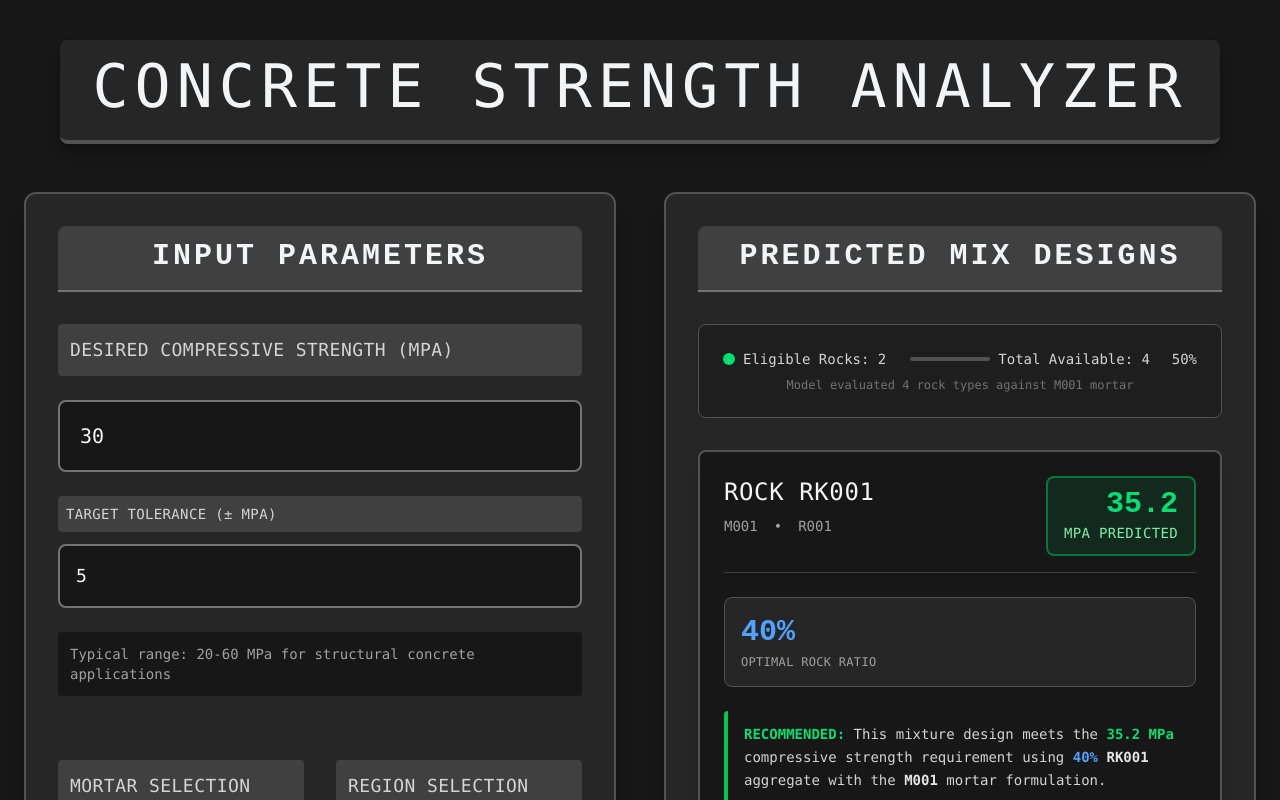
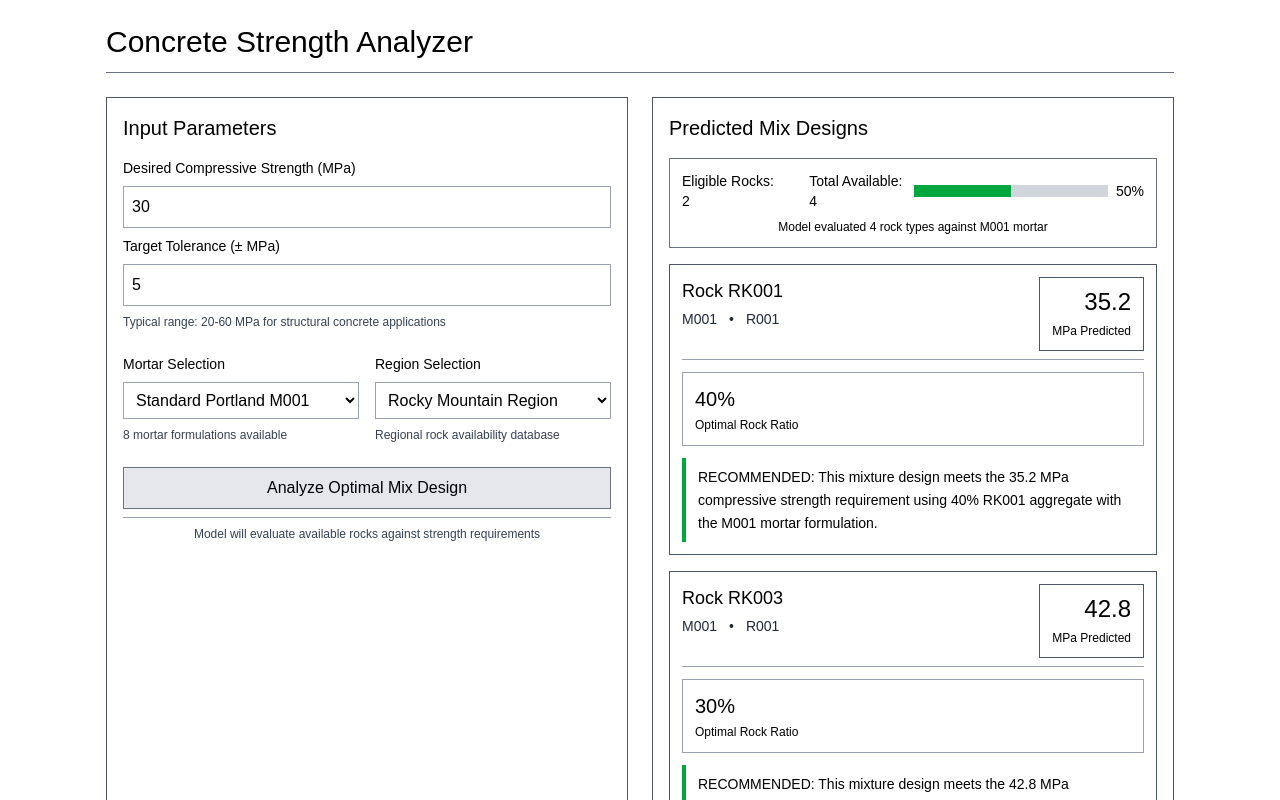
Before and after one commit to mindthemath/concrete, a React (Vite) app: page / in a window 1280 px wide. Shown: the top 800 px of the page. Built offline with nearby package versions, Linux system fonts and the light colour scheme.

Commit message:
simplify UI

```diff
--- a/src/App.tsx
+++ b/src/App.tsx
@@ -115,15 +115,15 @@ function App() {
   }
 
   return (
-    <div className="min-h-screen bg-neutral-900 text-gray-100">
-      <div className="container mx-auto px-6 py-10 max-w-[1700px]">
-        <header className="text-center mb-12">
-          <h1 className="text-4xl md:text-6xl font-mono uppercase tracking-widest border-b-4 border-neutral-600 pb-6 inline-block bg-neutral-800 px-8 py-4 rounded-lg shadow-lg shadow-black/25">
+    <div className="min-h-screen bg-white text-black">
+      <div className="mx-auto px-4 py-6 max-w-[1100px]">
+        <header className="mb-6 border-b border-gray-500">
+          <h1 className="text-3xl font-normal tracking-normal pb-3">
             Concrete Strength Analyzer
           </h1>
         </header>
 
-        <div className="grid grid-cols-1 lg:grid-cols-2 gap-10 xl:gap-12">
+        <div className="grid grid-cols-1 lg:grid-cols-2 gap-6">
           <InputPanel
             mortars={SAMPLE_MORTARS}
             regions={SAMPLE_REGIONS}
@@ -138,11 +138,9 @@ function App() {
           />
         </div>
 
-        <footer className="mt-16 text-center text-neutral-500 text-sm border-t-2 border-neutral-800 pt-8 bg-neutral-900 rounded-lg">
-          <p className="font-mono">Mind the Math, LLC | September 2025</p>
-          <p className="mt-2 text-xs font-mono">
-            For demonstration purposes only | Based on 96 experimental samples
-          </p>
+        <footer className="mt-10 text-center text-gray-700 text-sm border-t border-gray-500 pt-4">
+          <p>Mind the Math, LLC | September 2025</p>
+          <p className="mt-1 text-xs">For demonstration purposes only | Based on 96 experimental samples</p>
         </footer>
       </div>
     </div>
--- a/src/components/InputPanel.tsx
+++ b/src/components/InputPanel.tsx
@@ -22,16 +22,11 @@ const InputPanel: React.FC<InputPanelProps> = ({ mortars, regions, onSubmit, loa
   }
 
   return (
-    <section className="bg-neutral-800 border-2 border-neutral-600 rounded-xl p-8 shadow-xl shadow-black/20">
-      <h2 className="text-3xl font-bold mb-8 text-center uppercase tracking-widest border-b-2 border-neutral-500 pb-4 bg-neutral-700 px-6 py-3 rounded-t-lg">
-        Input Parameters
-      </h2>
-
-      <form onSubmit={handleSubmit} className="space-y-8">
-        <div className="space-y-6 mb-16">
-          <label className="block text-lg font-mono uppercase tracking-wide text-neutral-300 bg-neutral-700 p-3 rounded">
-            Desired Compressive Strength (MPa)
-          </label>
+    <section className="border border-gray-600 p-4 bg-white text-black">
+      <h2 className="text-xl mb-4">Input Parameters</h2>
+      <form onSubmit={handleSubmit} className="space-y-6">
+        <div className="space-y-2">
+          <label className="block text-sm">Desired Compressive Strength (MPa)</label>
           <input
             type="number"
             value={desiredStrength}
@@ -39,15 +34,13 @@ const InputPanel: React.FC<InputPanelProps> = ({ mortars, regions, onSubmit, loa
             min="10"
             max="100"
             step="0.1"
-            className="w-full p-5 bg-neutral-900 border-2 border-neutral-500 rounded-lg focus:border-blue-400 focus:outline-none text-xl font-mono text-neutral-100 shadow-inner"
+            className="basic-input"
             placeholder="Enter desired strength (MPa)"
             required
             disabled={loading}
           />
-          <div className="space-y-3">
-            <label className="block text-sm font-mono uppercase tracking-wide text-neutral-300 bg-neutral-700 p-2 rounded">
-              Target Tolerance (± MPa)
-            </label>
+          <div className="space-y-2">
+            <label className="block text-sm">Target Tolerance (± MPa)</label>
             <input
               type="number"
               value={threshold}
@@ -55,89 +48,74 @@ const InputPanel: React.FC<InputPanelProps> = ({ mortars, regions, onSubmit, loa
               min="0"
               max="30"
               step="0.1"
-              className="w-full p-4 bg-neutral-900 border-2 border-neutral-500 rounded-lg focus:border-blue-400 focus:outline-none text-lg font-mono text-neutral-100 shadow-inner"
+              className="basic-input"
               placeholder="Acceptable deviation in MPa"
               required
               disabled={loading}
             />
           </div>
-          <div className="text-sm text-neutral-400 font-mono bg-neutral-900 p-3 rounded">
+          <div className="text-xs text-gray-700">
             Typical range: 20-60 MPa for structural concrete applications
           </div>
         </div>
 
-        <div className="grid grid-cols-1 md:grid-cols-2 gap-8 mb-16 mt-8">
-          <div className="space-y-6">
-            <label className="block text-lg font-mono uppercase tracking-wide text-neutral-300 bg-neutral-700 p-3 rounded">
-              Mortar Selection
-            </label>
+        <div className="grid grid-cols-1 md:grid-cols-2 gap-4">
+          <div className="space-y-2">
+            <label className="block text-sm">Mortar Selection</label>
             <select
               value={mortarId}
               onChange={(e) => setMortarId(e.target.value)}
-              className="w-full p-5 bg-neutral-900 border-2 border-neutral-500 rounded-lg focus:border-blue-400 focus:outline-none text-xl font-mono text-neutral-100 shadow-inner appearance-none"
+              className="basic-input"
               required
               disabled={loading}
             >
               {mortars.map((mortar) => (
-                <option key={mortar.id} value={mortar.id} className="font-mono">
+                <option key={mortar.id} value={mortar.id}>
                   {mortar.name}
                 </option>
               ))}
             </select>
-            <div className="text-xs text-neutral-500 font-mono">8 mortar formulations available</div>
+            <div className="text-xs text-gray-700">8 mortar formulations available</div>
           </div>
 
-          <div className="space-y-6">
-            <label className="block text-lg font-mono uppercase tracking-wide text-neutral-300 bg-neutral-700 p-3 rounded">
-              Region Selection
-            </label>
+          <div className="space-y-2">
+            <label className="block text-sm">Region Selection</label>
             <select
               value={regionId}
               onChange={(e) => setRegionId(e.target.value)}
-              className="w-full p-5 bg-neutral-900 border-2 border-neutral-500 rounded-lg focus:border-blue-400 focus:outline-none text-xl font-mono text-neutral-100 shadow-inner appearance-none"
+              className="basic-input"
               required
               disabled={loading}
             >
               {regions.map((region) => (
-                <option key={region.id} value={region.id} className="font-mono">
+                <option key={region.id} value={region.id}>
                   {region.name}
                 </option>
               ))}
             </select>
-            <div className="text-xs text-neutral-500 font-mono">Regional rock availability database</div>
+            <div className="text-xs text-gray-700">Regional rock availability database</div>
           </div>
-
         </div>
 
-        <div className="space-y-4 mt-8 mb-6">
+        <div className="space-y-2 mt-4">
           <button
             type="submit"
             disabled={loading}
-            className={`
-              w-full py-5 px-8 uppercase font-mono tracking-widest text-xl border-[3px]
-              rounded-lg focus:outline-none transition-all duration-200 shadow-lg
-              ${loading
-                ? 'bg-neutral-700 border-neutral-600 cursor-not-allowed text-neutral-400 hover:bg-neutral-700'
-                : 'bg-green-600 hover:bg-green-700 border-green-500 hover:border-green-400 text-white font-bold'
-              }
-              ${!loading && 'hover:shadow-xl hover:shadow-green-500/25 transform hover:-translate-y-0.5'}
-            `}
+            className="basic-button w-full"
           >
             {loading ? (
-              <>
-                <span className="flex items-center justify-center">
-                  <svg className="animate-spin -ml-1 mr-3 h-5 w-5 text-white" xmlns="http://www.w3.org/2000/svg" fill="none" viewBox="0 0 24 24">
-                    <circle className="opacity-25" cx="12" cy="12" r="10" stroke="currentColor" strokeWidth="4"></circle>
-                    <path className="opacity-75" fill="currentColor" d="M4 12a8 8 0 018-8V0C5.373 0 0 5.373 0 12h4zm2 5.291A7.962 7.962 0 014 12H0c0 3.042 1.135 5.824 3 7.938l3-2.647z"></path>
-                  </svg>
-                  Running Inverse ML Model...
-                </span>
-              </>
+              <span className="inline-flex items-center justify-center">
+                <svg className="animate-spin h-4 w-4 mr-2" xmlns="http://www.w3.org/2000/svg" fill="none" viewBox="0 0 24 24">
+                  <circle className="opacity-25" cx="12" cy="12" r="10" stroke="currentColor" strokeWidth="4"></circle>
+                  <path className="opacity-75" fill="currentColor" d="M4 12a8 8 0 018-8V0C5.373 0 0 5.373 0 12h4zm2 5.291A7.962 7.962 0 014 12H0c0 3.042 1.135 5.824 3 7.938l3-2.647z"></path>
+                </svg>
+                Running Inverse ML Model...
+              </span>
             ) : (
               'Analyze Optimal Mix Design'
             )}
           </button>
-          <div className="text-center text-sm text-neutral-500 font-mono pt-4 border-t border-neutral-700">
+          <div className="text-center text-xs text-gray-700 pt-2 border-t border-gray-400">
             <p>Model will evaluate available rocks against strength requirements</p>
           </div>
         </div>
--- a/src/components/OutputPanel.tsx
+++ b/src/components/OutputPanel.tsx
@@ -35,28 +35,16 @@ const OutputPanel: React.FC<OutputPanelProps> = ({ result, loading, error }) =>
 
   if (loading) {
     return (
-      <section className="bg-neutral-800 border-2 border-neutral-600 rounded-xl p-8 shadow-xl shadow-black/20 min-h-[500px] flex items-center justify-center">
+      <section className="border border-gray-600 p-4 min-h-[300px] flex items-center justify-center bg-white text-black">
         <div className="text-center">
-          <h2 className="text-3xl font-bold mb-8 uppercase tracking-widest border-b-2 border-neutral-500 pb-4 bg-neutral-700 px-6 py-3 rounded-t-lg inline-block">
-            Model Output
-          </h2>
-          <div className="space-y-6">
-            <div className="flex items-center justify-center">
-              <svg className="animate-spin -ml-1 mr-3 h-12 w-12 text-blue-400" xmlns="http://www.w3.org/2000/svg" fill="none" viewBox="0 0 24 24">
-                <circle className="opacity-25" cx="12" cy="12" r="10" stroke="currentColor" strokeWidth="4"></circle>
-                <path className="opacity-75" fill="currentColor" d="M4 12a8 8 0 018-8V0C5.373 0 0 5.373 0 12h4zm2 5.291A7.962 7.962 0 014 12H0c0 3.042 1.135 5.824 3 7.938l3-2.647z"></path>
-              </svg>
-            </div>
-            <div>
-              <p className="text-2xl font-mono text-neutral-200 mb-2">Analyzing Concrete Mixtures</p>
-              <p className="text-lg text-neutral-400 font-mono">Phase 1: ML Inverse Design Model</p>
-            </div>
-            <div className="space-y-1 text-sm text-neutral-500 font-mono">
-              <p>• Evaluating {mockResult.total_rocks_in_region} rock types in selected region</p>
-              <p>• Testing mortar-rock compatibility matrix</p>
-              <p>• Optimizing for compressive strength target</p>
-            </div>
+          <h2 className="text-xl mb-4">Model Output</h2>
+          <div className="flex items-center justify-center mb-2">
+            <svg className="animate-spin h-8 w-8" xmlns="http://www.w3.org/2000/svg" fill="none" viewBox="0 0 24 24">
+              <circle className="opacity-25" cx="12" cy="12" r="10" stroke="currentColor" strokeWidth="4"></circle>
+              <path className="opacity-75" fill="currentColor" d="M4 12a8 8 0 018-8V0C5.373 0 0 5.373 0 12h4zm2 5.291A7.962 7.962 0 014 12H0c0 3.042 1.135 5.824 3 7.938l3-2.647z"></path>
+            </svg>
           </div>
+          <p className="text-sm">Analyzing Concrete Mixtures...</p>
         </div>
       </section>
     )
@@ -64,20 +52,14 @@ const OutputPanel: React.FC<OutputPanelProps> = ({ result, loading, error }) =>
 
   if (error) {
     return (
-      <section className="bg-red-900/20 border-2 border-red-600/50 rounded-xl p-8 shadow-xl shadow-red-900/20 min-h-[500px]">
-        <h2 className="text-3xl font-bold mb-8 text-center uppercase tracking-widest border-b-2 border-red-500/50 pb-4 bg-red-900/30 px-6 py-3 rounded-t-lg">
-          Model Output
-        </h2>
-        <div className="text-center py-8">
-          <div className="text-red-400 mb-6 p-4 bg-red-900/30 rounded-lg inline-block">
-            <h3 className="text-2xl font-mono uppercase tracking-wide mb-4 text-red-300">
-              Analysis Error
-            </h3>
-            <p className="text-lg text-neutral-200 font-mono mb-4 bg-red-900/20 p-4 rounded">{error}</p>
+      <section className="border border-red-600 p-4 bg-white text-black">
+        <h2 className="text-xl mb-4">Model Output</h2>
+        <div className="text-center py-4">
+          <div className="mb-4 p-3 border border-red-600 inline-block text-red-700">
+            <h3 className="text-lg mb-2">Analysis Error</h3>
+            <p className="text-sm">{error}</p>
           </div>
-          <p className="text-sm text-neutral-400 font-mono">
-            Please verify input parameters and try again
-          </p>
+          <p className="text-xs">Please verify input parameters and try again</p>
         </div>
       </section>
     )
@@ -85,16 +67,12 @@ const OutputPanel: React.FC<OutputPanelProps> = ({ result, loading, error }) =>
 
   if (!displayResult?.predictions?.length) {
     return (
-      <section className="bg-neutral-800 border-2 border-neutral-600 rounded-xl p-8 shadow-xl shadow-black/20 min-h-[500px]">
-        <h2 className="text-3xl font-bold mb-8 text-center uppercase tracking-widest border-b-2 border-neutral-500 pb-4 bg-neutral-700 px-6 py-3 rounded-t-lg">
-          {displayResult?.mocked ? 'Model Output (Mocked)' : 'Model Output'}
-        </h2>
-        <div className="text-center py-16">
-          <div className="text-6xl font-mono text-neutral-500 mb-6">∅</div>
-          <p className="text-xl text-neutral-300 font-mono mb-4">
-            No Viable Mixtures Found
-          </p>
-          <div className="space-y-2 text-neutral-400 font-mono max-w-md mx-auto">
+      <section className="border border-gray-600 p-4 bg-white text-black">
+        <h2 className="text-xl mb-4">{displayResult?.mocked ? 'Model Output (Mocked)' : 'Model Output'}</h2>
+        <div className="text-center py-10">
+          <div className="text-4xl mb-3">∅</div>
+          <p className="text-base mb-2">No Viable Mixtures Found</p>
+          <div className="text-sm max-w-md mx-auto text-gray-800">
             <p>• No rocks in the selected region meet strength requirements</p>
             <p>• Consider increasing target strength or selecting different parameters</p>
             <p>• 0/{displayResult?.total_rocks_in_region || 0} rocks eligible</p>
@@ -105,94 +83,75 @@ const OutputPanel: React.FC<OutputPanelProps> = ({ result, loading, error }) =>
   }
 
   return (
-    <section className="bg-neutral-800 border-2 border-neutral-600 rounded-xl p-8 shadow-xl shadow-black/20">
-      <h2 className="text-3xl font-bold mb-8 text-center uppercase tracking-widest border-b-2 border-neutral-500 pb-4 bg-neutral-700 px-6 py-3 rounded-t-lg">
-        {displayResult?.mocked ? 'Predicted Mix Designs (Mocked)' : 'Predicted Mix Designs'}
-      </h2>
+    <section className="border border-gray-600 p-4 bg-white text-black">
+      <h2 className="text-xl mb-4">{displayResult?.mocked ? 'Predicted Mix Designs (Mocked)' : 'Predicted Mix Designs'}</h2>
 
-      <div className="bg-neutral-900/50 border border-neutral-600 rounded-lg p-6 mb-8">
-        <div className="flex flex-col md:flex-row justify-between items-center text-sm font-mono text-neutral-300 space-y-2 md:space-y-0">
-          <div className="flex items-center space-x-6">
-            <span className="flex items-center">
-              <div className="w-3 h-3 bg-green-400 rounded-full mr-2"></div>
-              Eligible Rocks: {displayResult.eligible_rocks}
-            </span>
-            <span className="flex items-center">
-              <div className="w-20 h-1 bg-neutral-600 rounded-full mr-2"></div>
-              Total Available: {displayResult.total_rocks_in_region}
-            </span>
+      <div className="border border-gray-500 p-3 mb-4">
+        <div className="flex flex-col md:flex-row justify-between items-center text-sm">
+          <div className="flex items-center gap-6">
+            <span>Eligible Rocks: {displayResult.eligible_rocks}</span>
+            <span>Total Available: {displayResult.total_rocks_in_region}</span>
           </div>
-          <div className="flex items-center space-x-2">
-            <div className="w-full bg-neutral-700 rounded-full h-3">
+          <div className="flex items-center gap-2 w-full md:w-1/2">
+            <div className="w-full bg-gray-300 h-3">
               <div
-                className="bg-green-500 h-3 rounded-full transition-all duration-700"
+                className="bg-green-600 h-3"
                 style={{ width: `${(displayResult.eligible_rocks / displayResult.total_rocks_in_region) * 100}%` }}
               ></div>
             </div>
             <span className="text-sm">{Math.round((displayResult.eligible_rocks / displayResult.total_rocks_in_region) * 100)}%</span>
           </div>
         </div>
-        <p className="text-xs text-neutral-500 mt-2 text-center font-mono">
+        <p className="text-xs mt-2 text-center">
           Model evaluated {displayResult.total_rocks_in_region} rock types against {displayResult.predictions[0].mortar_id} mortar
           {displayResult.mocked && ' | Mocked Results'}
         </p>
       </div>
 
-      <div className="space-y-6">
+      <div className="space-y-4">
         {displayResult.predictions.map((prediction, index) => (
           <div
             key={`${prediction.rock_id}-${index}`}
-            className="bg-neutral-900 border-2 border-neutral-600 rounded-lg p-6 hover:border-green-500/50 hover:bg-neutral-900/50 transition-all duration-200 shadow-lg"
+            className="border border-gray-600 p-3"
           >
-            <div className="flex flex-col md:flex-row justify-between items-start mb-6 pb-4 border-b border-neutral-700">
-              <div className="mb-4 md:mb-0">
-                <h3 className="text-2xl font-mono uppercase tracking-wide text-neutral-100">
-                  Rock {prediction.rock_id}
-                </h3>
-                <div className="flex items-center space-x-4 text-sm text-neutral-400 font-mono mt-2">
+            <div className="flex flex-col md:flex-row justify-between items-start mb-3 pb-2 border-b border-gray-400">
+              <div className="mb-2 md:mb-0">
+                <h3 className="text-lg">Rock {prediction.rock_id}</h3>
+                <div className="flex items-center gap-3 text-sm text-gray-800 mt-1">
                   <span>{prediction.mortar_id}</span>
                   <span>•</span>
                   <span>{prediction.region_id}</span>
                 </div>
               </div>
               <div className="text-right">
-                <div className="inline-block bg-green-900/30 border-2 border-green-500/50 px-4 py-2 rounded-lg">
-                  <span className="block text-3xl font-bold text-green-400">
+                <div className="inline-block border border-gray-600 px-3 py-2">
+                  <span className="block text-2xl">
                     {prediction.predicted_compressive_strength_mpa.toFixed(1)}
                   </span>
-                  <span className="text-sm text-green-300 font-mono uppercase tracking-wide">
-                    MPa Predicted
-                  </span>
+                  <span className="text-xs">MPa Predicted</span>
                 </div>
               </div>
             </div>
 
-            <div className="grid grid-cols-1 gap-4 mb-6">
-              <div className="bg-neutral-800 p-4 rounded-lg border border-neutral-600">
-                <div className="text-3xl font-bold text-blue-400 mb-1">
+            <div className="grid grid-cols-1 gap-2 mb-3">
+              <div className="p-3 border border-gray-400">
+                <div className="text-xl mb-1">
                   {Math.round(prediction.recommended_rock_ratio * 100)}%
                 </div>
-                <div className="text-xs uppercase tracking-wide text-neutral-400 font-mono">
-                  Optimal Rock Ratio
-                </div>
+                <div className="text-xs">Optimal Rock Ratio</div>
               </div>
             </div>
 
-            <div className="bg-neutral-900/30 border-l-4 border-green-500 pl-4 py-3 rounded">
-              <p className="text-sm text-neutral-300 font-mono leading-relaxed">
-                <span className="text-green-400 font-bold">RECOMMENDED:</span> This mixture design meets the{' '}
-                <span className="text-green-400 font-bold">{prediction.predicted_compressive_strength_mpa.toFixed(1)} MPa</span>{' '}
-                compressive strength requirement using{' '}
-                <span className="text-blue-400 font-bold">{Math.round(prediction.recommended_rock_ratio * 100)}%</span>{' '}
-                <span className="text-neutral-200 font-bold">{prediction.rock_id}</span> aggregate with the{' '}
-                <span className="text-neutral-200 font-bold">{prediction.mortar_id}</span> mortar formulation.
+            <div className="border-l-4 border-green-600 pl-3 py-2">
+              <p className="text-sm leading-relaxed">
+                RECOMMENDED: This mixture design meets the {prediction.predicted_compressive_strength_mpa.toFixed(1)} MPa
+                compressive strength requirement using {Math.round(prediction.recommended_rock_ratio * 100)}% {prediction.rock_id}
+                {' '}aggregate with the {prediction.mortar_id} mortar formulation.
               </p>
             </div>
           </div>
         ))}
       </div>
-
-      {/* Model confidence removed per requirements */}
     </section>
   )
 }
--- a/src/index.css
+++ b/src/index.css
@@ -6,83 +6,25 @@
 
 body {
   margin: 0;
-  font-family: 'Courier New', Courier, monospace;
-  -webkit-font-smoothing: antialiased;
-  -moz-osx-font-smoothing: grayscale;
-  background-color: #1a1a1a; /* Darker background */
-  color: #f3f4f6; /* Light text for dark background */
+  font-family: Arial, Helvetica, sans-serif;
+  background-color: #ffffff;
+  color: #000000;
 }
 
 #root {
   min-height: 100vh;
 }
 
-/* Tailwind v4 discourages overriding built-in utility classes. Remove overrides. */
-
+/* Minimal helper classes for early-web look */
 @layer components {
-  .brutalist-button {
-    @apply relative overflow-hidden bg-white text-black border-4 border-black font-bold px-6 py-3 uppercase tracking-widest cursor-pointer transition-all duration-200 hover:bg-black hover:text-white font-mono;
+  .basic-input {
+    @apply w-full px-2 py-2 border border-gray-400 bg-white text-black text-base focus:outline-none focus:border-blue-600;
   }
-
-  .brutalist-button:active {
-    @apply -translate-y-0.5;
-  }
-
-  .brutalist-input {
-    @apply w-full px-4 py-3 border-2 border-gray-300 bg-gray-800 text-gray-100 font-mono text-lg focus:outline-none focus:border-blue-400 focus:ring-2 focus:ring-blue-500/50;
+  .basic-button {
+    @apply px-4 py-2 bg-gray-200 border border-gray-500 text-black hover:bg-gray-300 cursor-pointer;
   }
 }
 
-/* Custom scrollbar */
-::-webkit-scrollbar {
-  width: 8px;
-}
-
-::-webkit-scrollbar-track {
-  background: #2d2d2d;
-}
-
-::-webkit-scrollbar-thumb {
-  background: #555;
-  border-radius: 4px;
-}
-
-::-webkit-scrollbar-thumb:hover {
-  background: #666;
-}
-
-/* Loading animation */
-@keyframes spin {
-  to {
-    transform: rotate(360deg);
-  }
-}
-
-.animate-spin {
-  animation: spin 1s linear infinite;
-}
-
-/* Backdrop blur for glassmorphism effect */
-.backdrop-blur-sm {
-  backdrop-filter: blur(8px);
-}
-
-/* Custom selection color */
-::selection {
-  background-color: #3b82f6;
-  color: white;
-}
-
-@media (max-width: 768px) {
-  .container {
-    @apply px-4;
-  }
-
-  h1 {
-    @apply text-3xl;
-  }
-
-  .grid-cols-1 {
-    @apply grid-cols-1;
-  }
-}
+/* Simple spinner (kept for loading state) */
+@keyframes spin { to { transform: rotate(360deg); } }
+.animate-spin { animation: spin 1s linear infinite; }
```
